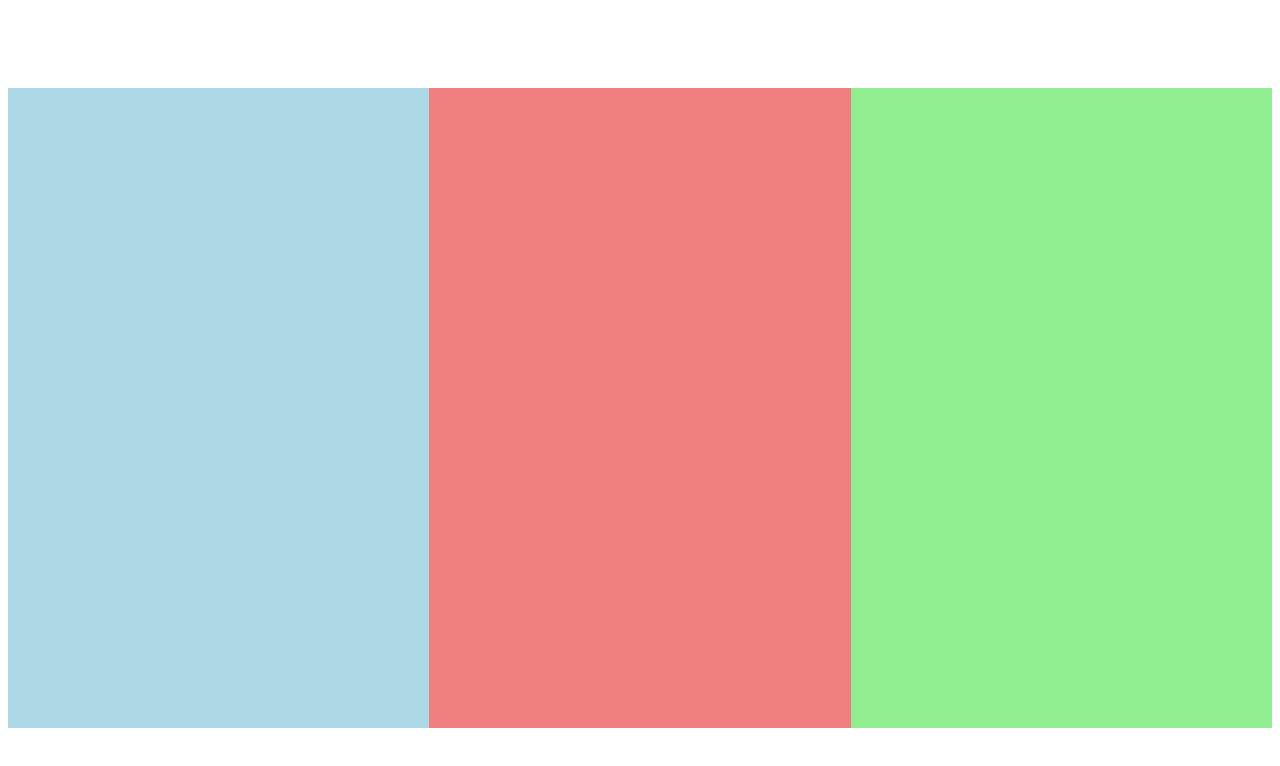
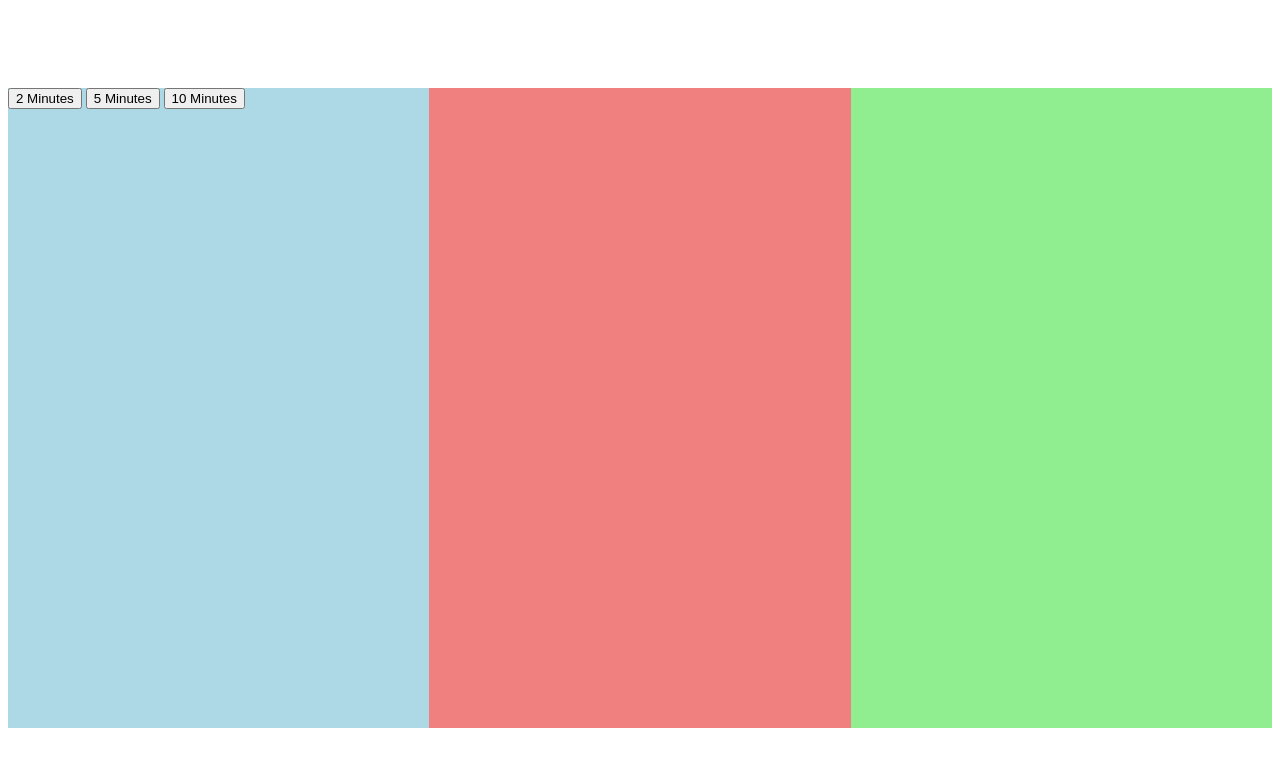
Before and after one commit to Reegulus/Meditation-app, a plain HTML site: page index.html in a window 1280 px wide. Drawn offline with Linux system fonts and the light colour scheme.

Commit message:
described buttons index.html

```diff
--- a/index.html
+++ b/index.html
@@ -10,8 +10,16 @@
 </head>
 <body>
 <div class="app">
-    <div class="time-select"></div>
-    <div class="player-container"></div>
+    <div class="time-select">
+        <button data-time="120">2 Minutes</button>
+        <button data-time="300">5 Minutes</button>
+        <button data-time="600">10 Minutes</button>
+    </div>
+    <div class="player-container">
+        <audio class="song" src="">
+            <sours></sours>
+        </audio>
+    </div>
     <div class="sound-picker"></div>
 </div>
 <script src="app.js"></script>
```
